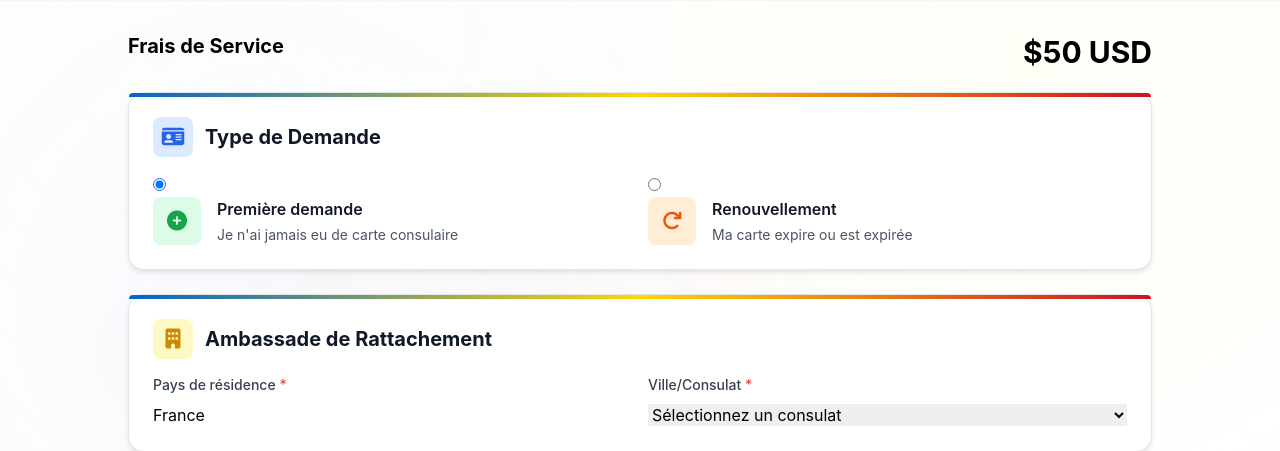
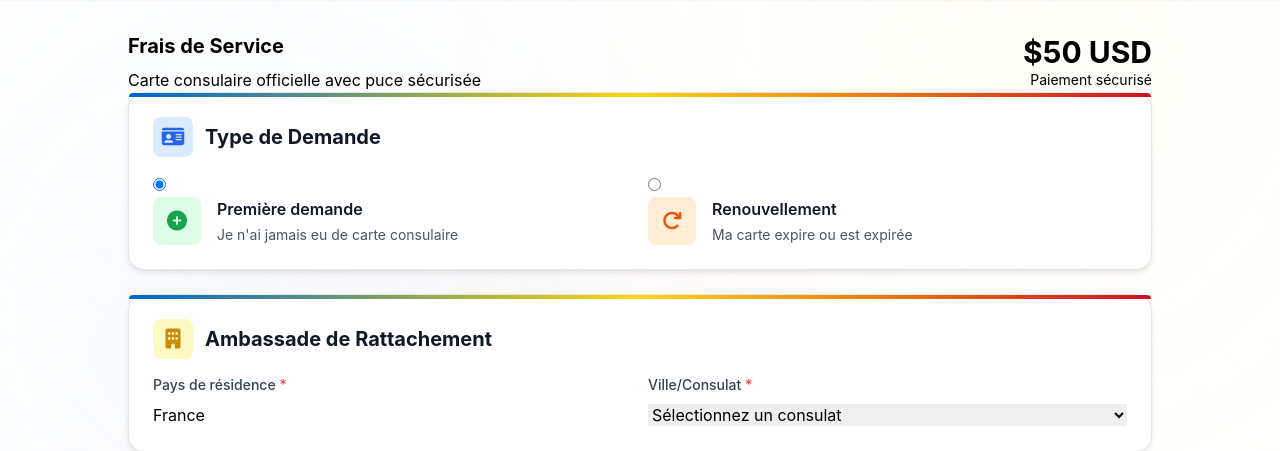
Before and after one commit to moa-digitalagency/ConsulConnect, a Flask app: page /services/consular-card in a window 1280 px wide. Shown: the part 92-543 px from the top of the page. Run offline with Flask 3, Linux system fonts and the light colour scheme; a user stored in the database is signed in; some libraries are stand-ins or nearby versions.

Commit message:
Make important service information visible by changing text color Update text color from white to a darker shade for improved readability on white backgrounds across various service pages.
Replit-Commit-Author: Agent
Replit-Commit-Session-Id: d0a70888-7530-4bee-9a01-1dbc99a88c0a
Replit-Commit-Checkpoint-Type: full_checkpoint
Replit-Commit-Screenshot-Url: https://storage.googleapis.com/screenshot-production-us-central1/ee96b9f9-639c-4f26-9278-f21e20ab80b9/d0a70888-7530-4bee-9a01-1dbc99a88c0a/LKxv5dn

```diff
--- a/templates/services/consular_card.html
+++ b/templates/services/consular_card.html
@@ -133,11 +133,11 @@
                 <div class="flex items-center justify-between">
                     <div>
                         <h3 class="text-xl font-bold mb-2">Frais de Service</h3>
-                        <p class="text-white">Carte consulaire - Validité 5 ans</p>
+                        <p>Carte consulaire - Validité 5 ans</p>
                     </div>
                     <div class="text-right">
                         <div class="text-3xl font-bold">$50 USD</div>
-                        <p class="text-white text-sm">Paiement sécurisé</p>
+                        <p class="text-sm">Paiement sécurisé</p>
                     </div>
                 </div>
             </div>
--- a/templates/services/consular_card_corporate.html
+++ b/templates/services/consular_card_corporate.html
@@ -77,11 +77,11 @@
                 <div class="flex items-center justify-between">
                     <div>
                         <h3 class="text-xl font-bold mb-2">Frais de Service</h3>
-                        <p class="text-white">Carte consulaire officielle avec puce sécurisée</p>
+                        <p>Carte consulaire officielle avec puce sécurisée</p>
                     </div>
                     <div class="text-right">
                         <div class="text-3xl font-bold">$50 USD</div>
-                        <p class="text-white text-sm">Paiement sécurisé</p>
+                        <p class="text-sm">Paiement sécurisé</p>
                     </div>
                 </div>
             </div>
--- a/templates/services/legalizations_corporate.html
+++ b/templates/services/legalizations_corporate.html
@@ -48,11 +48,11 @@
                 <div class="flex items-center justify-between">
                     <div>
                         <h3 class="text-xl font-bold mb-2">Frais de Service</h3>
-                        <p class="text-white">Légalisation officielle avec cachet consulaire</p>
+                        <p>Légalisation officielle avec cachet consulaire</p>
                     </div>
                     <div class="text-right">
                         <div class="text-3xl font-bold">$30-50 USD</div>
-                        <p class="text-white text-sm">Selon l'urgence</p>
+                        <p class="text-sm">Selon l'urgence</p>
                     </div>
                 </div>
             </div>
--- a/templates/services/other_documents_corporate.html
+++ b/templates/services/other_documents_corporate.html
@@ -66,11 +66,11 @@
                 <div class="flex items-center justify-between">
                     <div>
                         <h3 class="text-xl font-bold mb-2">Frais de Service</h3>
-                        <p class="text-white">Attestations officielles et certificats divers</p>
+                        <p>Attestations officielles et certificats divers</p>
                     </div>
                     <div class="text-right">
                         <div class="text-3xl font-bold">$20 USD</div>
-                        <p class="text-white text-sm">Par document</p>
+                        <p class="text-sm">Par document</p>
                     </div>
                 </div>
             </div>
--- a/templates/services/passport_corporate.html
+++ b/templates/services/passport_corporate.html
@@ -48,11 +48,11 @@
                 <div class="flex items-center justify-between">
                     <div>
                         <h3 class="text-xl font-bold mb-2">Frais de Service</h3>
-                        <p class="text-white">Pré-demande de passeport biométrique</p>
+                        <p>Pré-demande de passeport biométrique</p>
                     </div>
                     <div class="text-right">
                         <div class="text-3xl font-bold">$100 USD</div>
-                        <p class="text-white text-sm">Paiement sécurisé</p>
+                        <p class="text-sm">Paiement sécurisé</p>
                     </div>
                 </div>
             </div>
```
